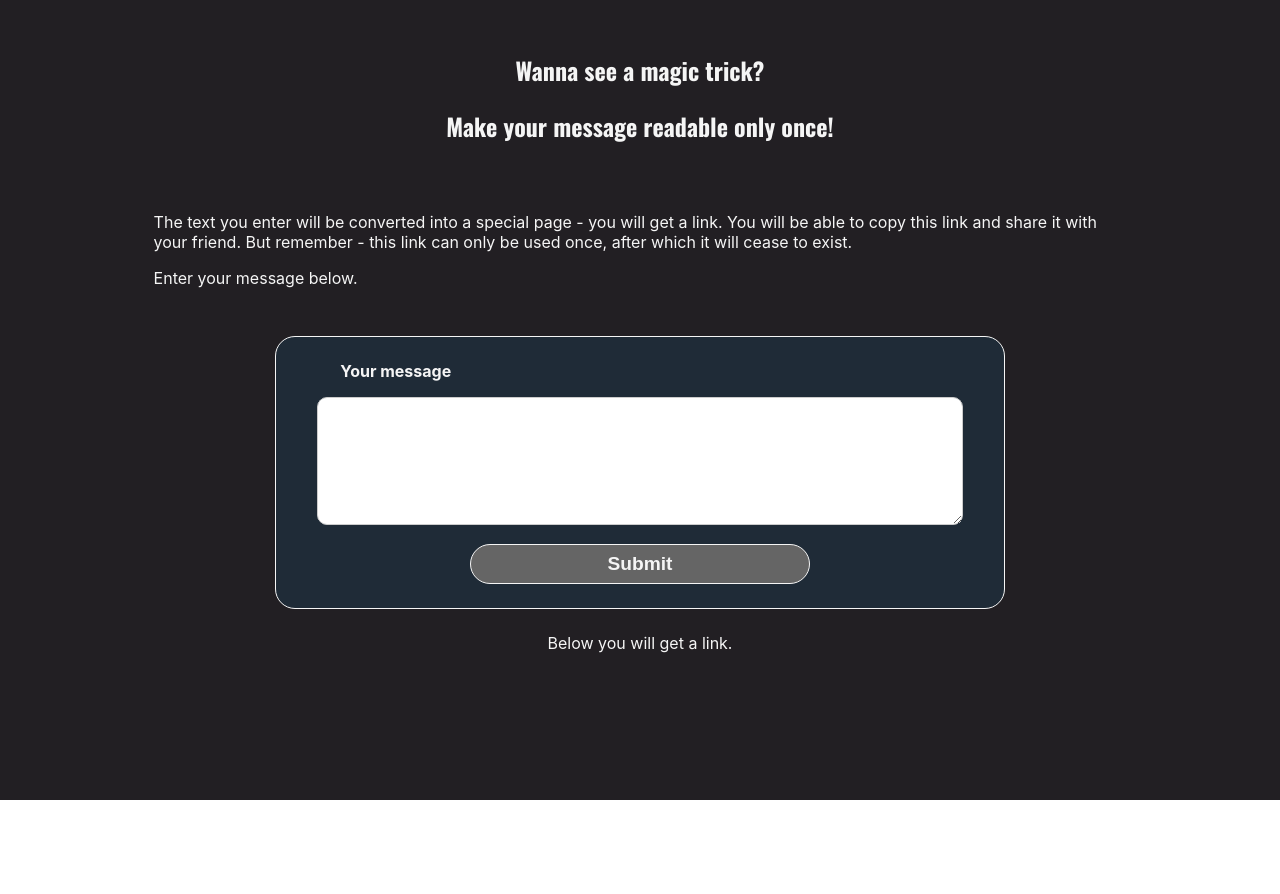
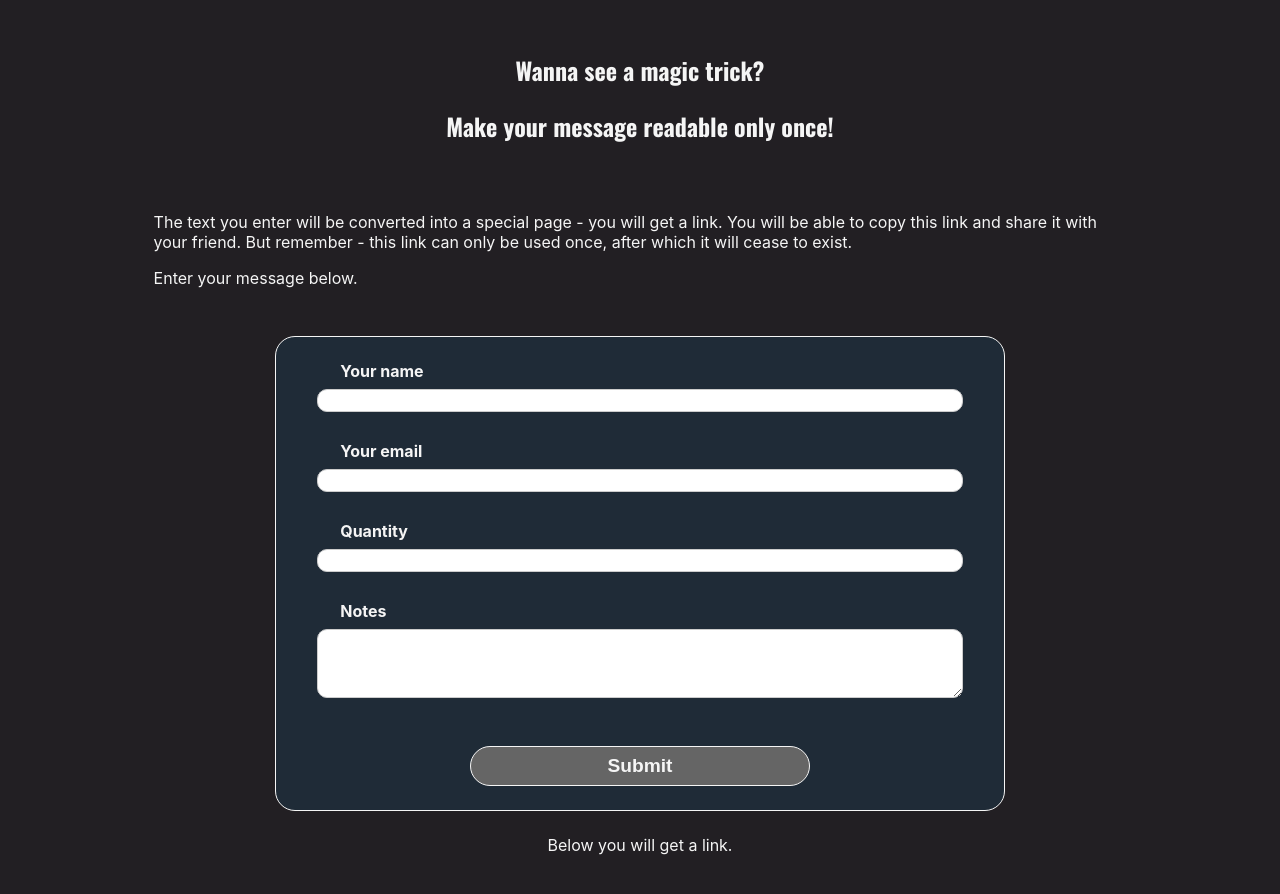
Before and after one commit to pinkjagnie/message-link-project, a Next.js app: page / in a window 1280 px wide. Shown: the top 894 px of the page. Before the commit the page ends 800 px from the top, so only its background shows below. Built offline with nearby package versions, Linux system fonts and the light colour scheme.

Commit message:
Added new inputs into Form /w styling

```diff
--- a/src/components/home-page/form.js
+++ b/src/components/home-page/form.js
@@ -7,15 +7,19 @@ import LinkWindow from "./linkWindow";
 import styles from "./form.module.css";
 
 function Form() {
-  const messageRef = useRef(null);
+  const nameRef = useRef(null);
+  const emailRef = useRef(null);
+  const quantityRef = useRef(null);
+  const noteRef = useRef(null);
+
   const [newLink, setNewLink] = useState("");
 
   const messageHandler = (event) => {
     event.preventDefault();
 
-    const newHash = md5(messageRef.current.value);
+    const newHash = md5(noteRef.current.value);
 
-    const enteredMessage = messageRef.current.value;
+    const enteredMessage = noteRef.current.value;
 
     console.log(enteredMessage)
     console.log(newHash)
@@ -35,17 +39,32 @@ function Form() {
 
     setNewLink(generatedLink);
 
-    messageRef.current.value = "";
+    noteRef.current.value = "";
   }
 
   return (
     <>
       <section className={styles.formSection}>
         <form className={styles.form} onSubmit={messageHandler}>
+
           <div className={styles.control}>
-            <label htmlFor="message">Your message</label>
-            <textarea id="message" rows="8" cols="50" required ref={messageRef} />
+            <label htmlFor="name">Your name</label>
+            <input type="text" id="name" required ref={nameRef}/>
           </div>
+          <div className={styles.control}>
+            <label htmlFor="email">Your email</label>
+            <input type="email" id="email" required ref={emailRef}/>
+          </div>
+          <div className={styles.control}>
+            <label htmlFor="quantity">Quantity</label>
+            <input type="number" id="quantity" required ref={quantityRef} />
+          </div>
+
+          <div className={styles.control}>
+            <label htmlFor="message">Notes</label>
+            <textarea id="message" rows="4" cols="50" required ref={noteRef} />
+          </div>
+
           <button>Submit</button>
         </form>
         <div className={styles.formSumup}>Below you will get a link.</div>
--- a/src/components/home-page/form.module.css
+++ b/src/components/home-page/form.module.css
@@ -7,12 +7,17 @@
   background-color: #1f2b37;
 }
 
+.control {
+  padding-bottom: 1.5rem;
+}
+
 .control label {
   display: block;
   font-weight: bold;
-  margin: 0 1rem 1rem 2.5rem;
+  margin: 0 1rem 0.5rem 2.5rem;
 }
 
+.control input,
 .control textarea {
   display: block;
   width: 95%;
@@ -22,6 +27,7 @@
   border: 1px solid #ccc;
 }
 
+.control input:focus,
 .control textarea:focus {
   outline: none;
   border-color: #656565;
```
